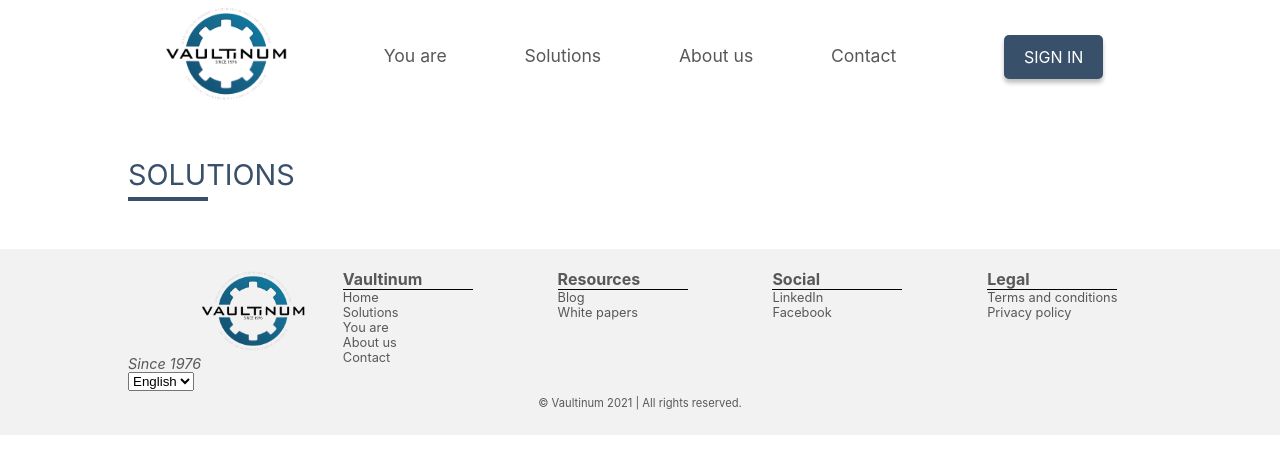
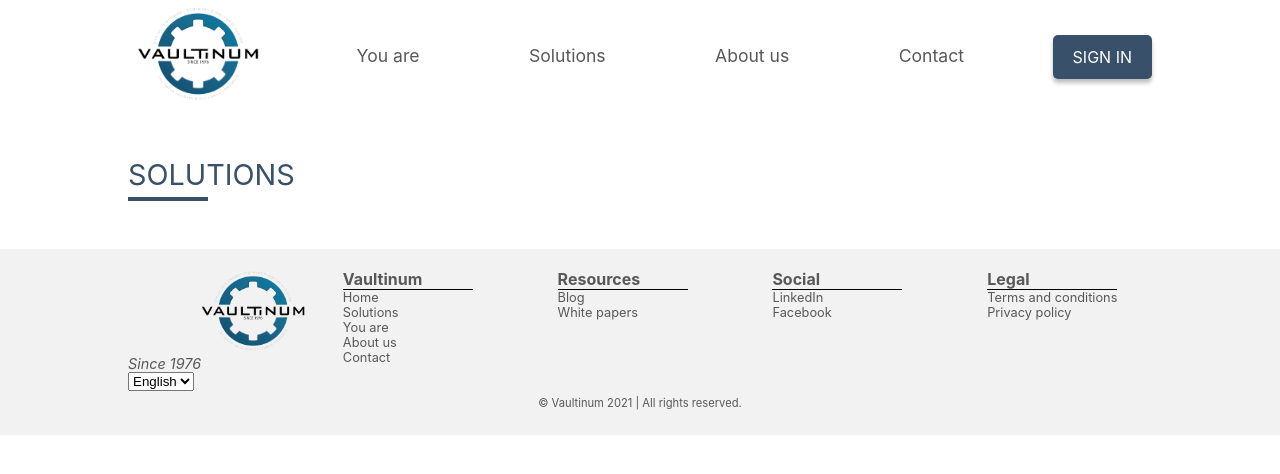
Before and after one commit to nathaner/test-temp, a Next.js app: page /solutions in a window 1280 px wide. Shown: the top 474 px of the page. Built offline with nearby package versions, Linux system fonts and the light colour scheme.

Commit message:
Rename and align NavBar

```diff
--- a/layouts/BaseLayout.tsx
+++ b/layouts/BaseLayout.tsx
@@ -1,10 +1,10 @@
-import AppBar from './components/AppBar'
+import NavBar from './components/NavBar'
 import React from 'react';
 import Footer from './components/Footer';
 
 export default function BaseLayout({ children }) {
   return <>
-      <AppBar />
+      <NavBar />
       <main className="wrapper">
       {children}
       </main>
--- a/layouts/components/AppBar.tsx
+++ b/layouts/components/NavBar.tsx
@@ -1,10 +1,6 @@
 import Link from 'next/link';
+import ButtonLink from '../../components/common/ButtonLink';
 import VaultinumLogo from './VaultinumLogo';
-
-type MenuItem = {
-  name: string;
-  path: string;
-};
 
 const MENU_ITEMS = [
   {
@@ -25,29 +21,27 @@ const MENU_ITEMS = [
   },
 ];
 
-export default function AppBar() {
+export default function NavBar() {
   return (
     <nav className="wrapped">
       <div>
         <Link href="/">
-          <a><VaultinumLogo /></a>
+          <a>
+            <VaultinumLogo />
+          </a>
         </Link>
       </div>
       <ul>
-        {
-          MENU_ITEMS.map((item, index) => (
-            <li key={index}>
+        {MENU_ITEMS.map((item, index) => (
+          <li key={index}>
             <Link href={item.path}>
-              <a>
-                {item.name}
-              </a>
+              <a>{item.name}</a>
             </Link>
           </li>
-          ))
-        }
+        ))}
       </ul>
       <div>
-        <a href="#" className="btn">Sign in</a>
+        <ButtonLink href="google.com">Sign in</ButtonLink>
       </div>
     </nav>
   );
--- a/styles/regions/nav.css
+++ b/styles/regions/nav.css
@@ -1,12 +1,11 @@
 nav {
     display: grid;
-    grid-template-columns: 1fr 3fr 1fr;
+    grid-template-columns: auto minmax(200px, 70%) auto;
     column-gap: 20px;
     align-items: center;
-    justify-content: center;
+    justify-content: space-between;
     margin-top: 5px;
     margin-bottom: 10px;
-    text-align: center;
 }
 
 nav .logo {
```
